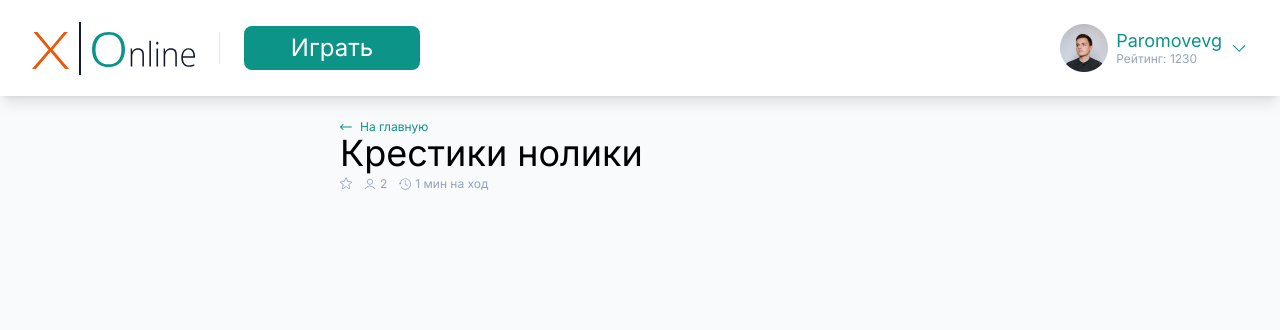
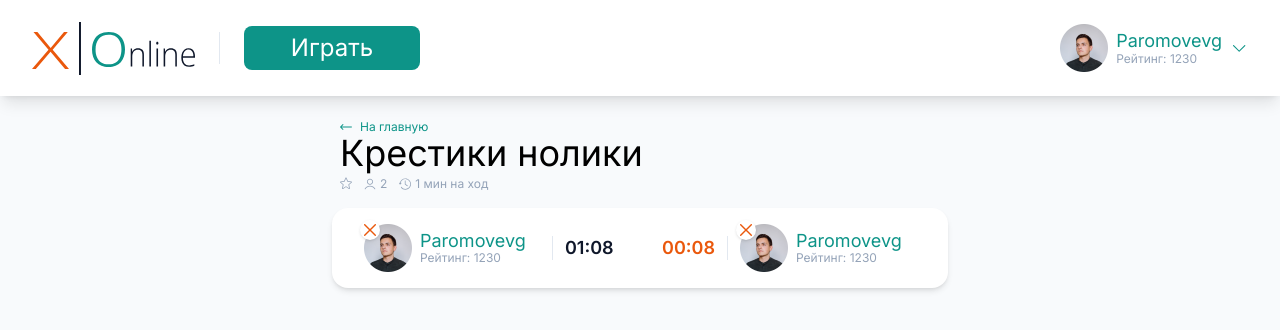
Before and after one commit to SpauN1/tic-tac-toe, a Next.js app: page / in a window 1280 px wide. Shown: the top 330 px of the page. Built offline with nearby package versions, Linux system fonts and the light colour scheme.

Commit message:
add game info components

```diff
--- /dev/null
+++ b/components/game/GameInfo.jsx
@@ -0,0 +1,38 @@
+import clsx from 'clsx';
+
+import { CrossIcon } from './assets/cross-icon';
+
+import { Profile } from '../Profile';
+
+export const GameInfo = ({ className }) => {
+  return (
+    <div
+      className={clsx(
+        className,
+        'bg-white rounded-2xl shadow-md px-8 py-4 flex justify-between'
+      )}
+    >
+      <div className="flex gap-3 items-center">
+        <div className="relative">
+          <Profile className="w-44" />
+          <div className="w-5 h-5 rounded-full bg-white shadow absolute -left-1 -top-1 flex items-center justify-center">
+            <CrossIcon />
+          </div>
+        </div>
+        <div className="h-6 w-px bg-slate-200" />
+        <div className="text-slate-900 text-lg font-semibold">01:08</div>
+      </div>
+
+      <div className="flex gap-3 items-center">
+        <div className="text-orange-600 text-lg font-semibold">00:08</div>
+        <div className="h-6 w-px bg-slate-200" />
+        <div className="relative">
+          <Profile className="w-44" />
+          <div className="w-5 h-5 rounded-full bg-white shadow absolute -left-1 -top-1 flex items-center justify-center">
+            <CrossIcon />
+          </div>
+        </div>
+      </div>
+    </div>
+  );
+};
--- /dev/null
+++ b/components/game/assets/cross-icon.jsx
@@ -0,0 +1,16 @@
+export function CrossIcon() {
+  return (
+    <svg
+      width="12"
+      height="12"
+      viewBox="0 0 12 12"
+      fill="none"
+      xmlns="http://www.w3.org/2000/svg"
+    >
+      <path
+        d="M6.99809 5.99999L11.793 1.20507C12.069 0.929082 12.069 0.482986 11.793 0.206994C11.517 -0.068998 11.0709 -0.068998 10.7949 0.206994L6.00001 5.00191L1.20507 0.206994C0.929082 -0.068998 0.482986 -0.068998 0.206994 0.206994C-0.068998 0.482986 -0.068998 0.929082 0.206994 1.20507L5.00191 5.99999L0.206994 10.7949C-0.068998 11.0709 -0.068998 11.517 0.206994 11.793C0.344638 11.9306 0.525336 11.9998 0.706034 11.9998C0.886732 11.9998 1.06743 11.9306 1.20507 11.793L5.99999 6.99807L10.7949 11.793C10.9325 11.9306 11.1132 11.9998 11.2939 11.9998C11.4746 11.9998 11.6553 11.9306 11.793 11.793C12.069 11.517 12.069 11.0709 11.793 10.7949L6.99809 5.99999Z"
+        fill="#EA580C"
+      />
+    </svg>
+  );
+}
--- /dev/null
+++ b/components/game/assets/square-icon.jsx
@@ -0,0 +1,16 @@
+export function UserIcon() {
+  return (
+    <svg
+      width="12"
+      height="12"
+      viewBox="0 0 12 12"
+      fill="none"
+      xmlns="http://www.w3.org/2000/svg"
+    >
+      <path
+        d="M10.6667 1.33333V10.6667H1.33333V1.33333H10.6667ZM10.6667 0H1.33333C0.6 0 0 0.6 0 1.33333V10.6667C0 11.4 0.6 12 1.33333 12H10.6667C11.4 12 12 11.4 12 10.6667V1.33333C12 0.6 11.4 0 10.6667 0Z"
+        fill="#C026D3"
+      />
+    </svg>
+  );
+}
--- /dev/null
+++ b/components/game/assets/tringle-icon.jsx
@@ -0,0 +1,16 @@
+export function TringleIcon() {
+  return (
+    <svg
+      width="12"
+      height="12"
+      viewBox="0 0 12 12"
+      fill="none"
+      xmlns="http://www.w3.org/2000/svg"
+    >
+      <path
+        d="M0.100481 10.9219C0.166306 11.0359 0.260981 11.1305 0.374992 11.1964C0.489003 11.2622 0.618332 11.2969 0.749981 11.2969H11.25C11.3816 11.2969 11.511 11.2622 11.625 11.1964C11.739 11.1305 11.8337 11.0359 11.8995 10.9219C11.9653 10.8078 12 10.6785 12 10.5469C12 10.4152 11.9653 10.2859 11.8995 10.1719L6.64948 1.07858C6.58365 0.964575 6.48897 0.869905 6.37496 0.804085C6.26095 0.738265 6.13163 0.703613 5.99998 0.703613C5.86833 0.703613 5.73901 0.738265 5.625 0.804085C5.51099 0.869905 5.41631 0.964575 5.35048 1.07858L0.100481 10.1719C0.0346547 10.2859 0 10.4152 0 10.5469C0 10.6785 0.0346547 10.8078 0.100481 10.9219ZM5.99998 2.95358L9.95093 9.79686H2.04903L5.99998 2.95358Z"
+        fill="#2563EB"
+      />
+    </svg>
+  );
+}
--- /dev/null
+++ b/components/game/assets/zero-icon.jsx
@@ -0,0 +1,16 @@
+export function ZeroIcon() {
+  return (
+    <svg
+      width="12"
+      height="12"
+      viewBox="0 0 12 12"
+      fill="none"
+      xmlns="http://www.w3.org/2000/svg"
+    >
+      <path
+        d="M6.00002 0C2.68629 0 0 2.68629 0 6.00002C0 9.31374 2.68629 12 6.00002 12C9.31374 12 12 9.31374 12 6.00002C12 2.68629 9.31371 0 6.00002 0ZM6.00002 10.5C3.51475 10.5 1.50001 8.48529 1.50001 6.00002C1.50001 3.51475 3.51475 1.50001 6.00002 1.50001C8.48529 1.50001 10.5 3.51475 10.5 6.00002C10.5 8.48529 8.48529 10.5 6.00002 10.5Z"
+        fill="#0D9488"
+      />
+    </svg>
+  );
+}
--- a/components/game/index.js
+++ b/components/game/index.js
@@ -1 +1,2 @@
 export { GameTitle } from './GameTitle';
+export { GameInfo } from './GameInfo';
--- a/pages/index.jsx
+++ b/pages/index.jsx
@@ -1,5 +1,5 @@
 import { Header } from '../components/Header';
-import { GameTitle } from '../components/Game';
+import { GameInfo, GameTitle } from '../components/Game';
 
 export default function HomePage() {
   return (
@@ -7,6 +7,7 @@
       <Header />
       <main className="pt-6 mx-auto max-w-[616px]">
         <GameTitle />
+        <GameInfo className="mt-4 " />
       </main>
     </div>
   );
```
